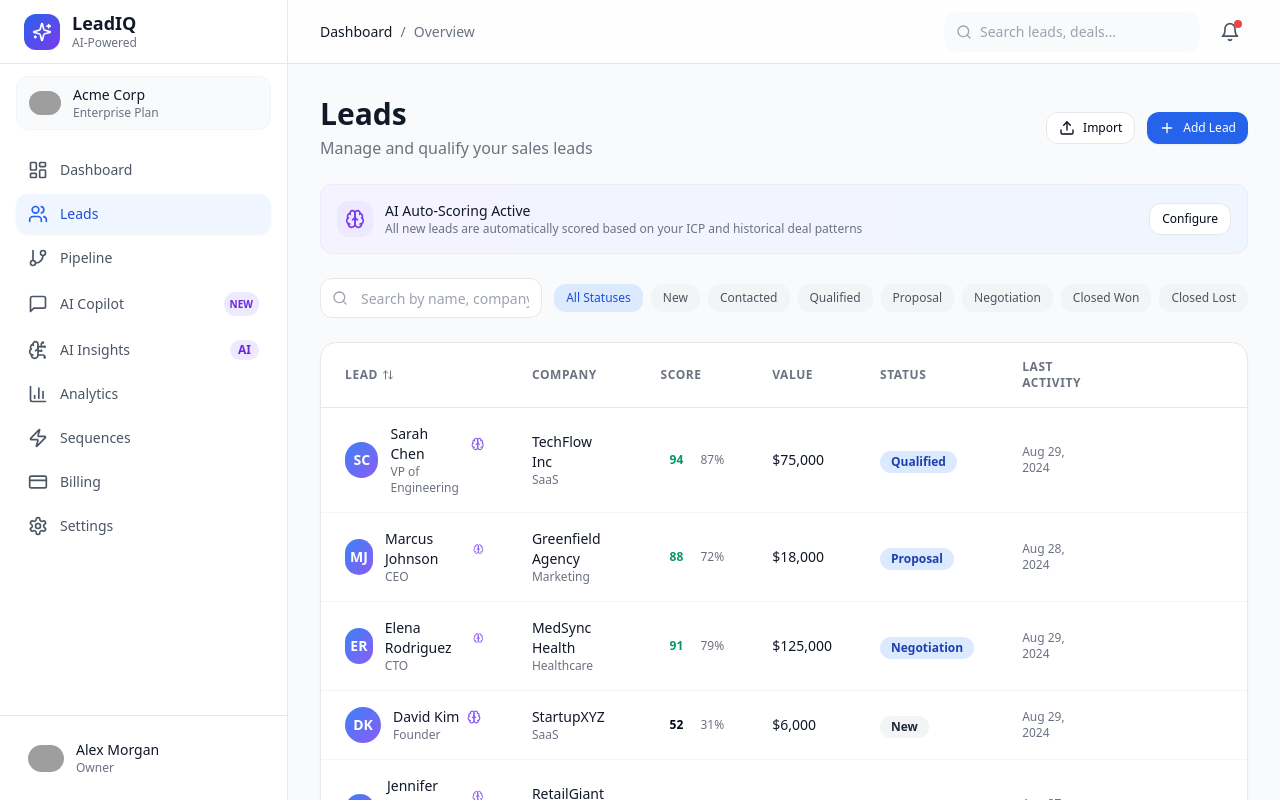
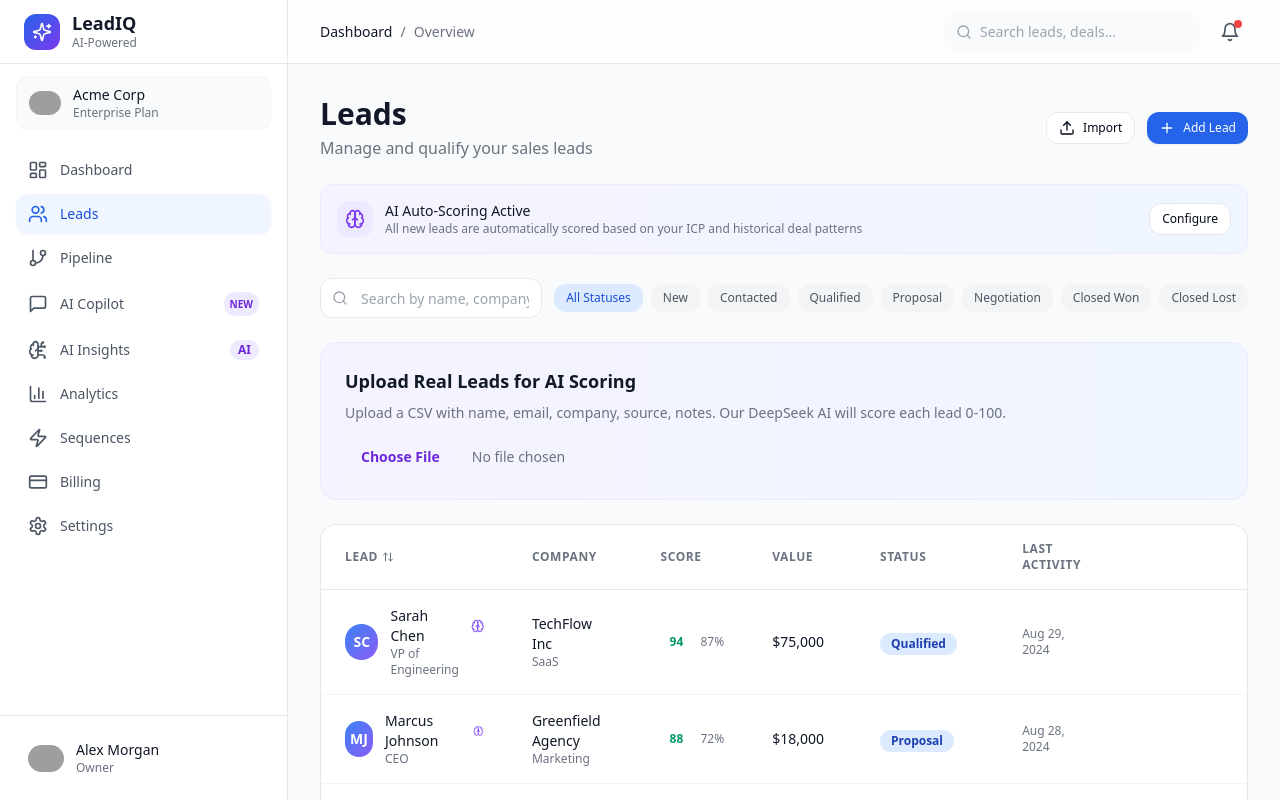
Before and after one commit to yosephseleshi08/ai-lead-qualifier, a Next.js app: page /leads in a window 1280 px wide. Built offline with nearby package versions, Linux system fonts and the light colour scheme; grey boxes are pictures that could not be loaded.

Commit message:
Update page.tsx

```diff
--- a/src/app/(dashboard)/leads/page.tsx
+++ b/src/app/(dashboard)/leads/page.tsx
@@ -66,6 +66,52 @@ export default function LeadsPage() {
 
       {/* Filters */}
       <LeadFilters />
+      {/* Real AI Scoring Section */}
+<div className="mt-8 p-6 rounded-2xl bg-gradient-to-r from-violet-50 to-blue-50 dark:from-violet-900/20 dark:to-blue-900/20 border border-violet-100 dark:border-violet-800">
+  <h3 className="text-lg font-semibold text-gray-900 dark:text-white mb-2">
+    Upload Real Leads for AI Scoring
+  </h3>
+  <p className="text-sm text-gray-500 dark:text-gray-400 mb-4">
+    Upload a CSV with name, email, company, source, notes. Our DeepSeek AI will score each lead 0-100.
+  </p>
+  <input
+    type="file"
+    accept=".csv"
+    onChange={async (e) => {
+      const file = e.target.files?.[0];
+      if (!file) return;
+      const text = await file.text();
+      const lines = text.split("\n").filter(l => l.trim());
+      const headers = lines[0].split(",").map(h => h.trim().toLowerCase());
+      const parsed = lines.slice(1).map(line => {
+        const values = line.split(",");
+        const obj: any = {};
+        headers.forEach((h, i) => obj[h] = values[i]?.trim() || "");
+        return {
+          name: obj.name || "Unknown",
+          email: obj.email || "",
+          company: obj.company || "",
+          source: obj.source || "Import",
+          notes: obj.notes || ""
+        };
+      }).filter(l => l.name !== "Unknown" || l.email);
+
+      const res = await fetch("/api/score-leads", {
+        method: "POST",
+        headers: { "Content-Type": "application/json" },
+        body: JSON.stringify({ leads: parsed.slice(0, 10) })
+      });
+      const data = await res.json();
+      if (data.leads) {
+        alert(`Scored ${data.leads.length} leads! Check console.`);
+        console.table(data.leads.map((l: any) => ({ name: l.name, score: l.score, category: l.category, action: l.recommendedAction })));
+      } else {
+        alert("Error: " + (data.details || data.error));
+      }
+    }}
+    className="block w-full text-sm text-gray-500 file:mr-4 file:py-2 file:px-4 file:rounded-full file:border-0 file:text-sm file:font-semibold file:bg-violet-50 file:text-violet-700 hover:file:bg-violet-100"
+  />
+</div>
 
       {/* Table */}
       <LeadTable />
```
